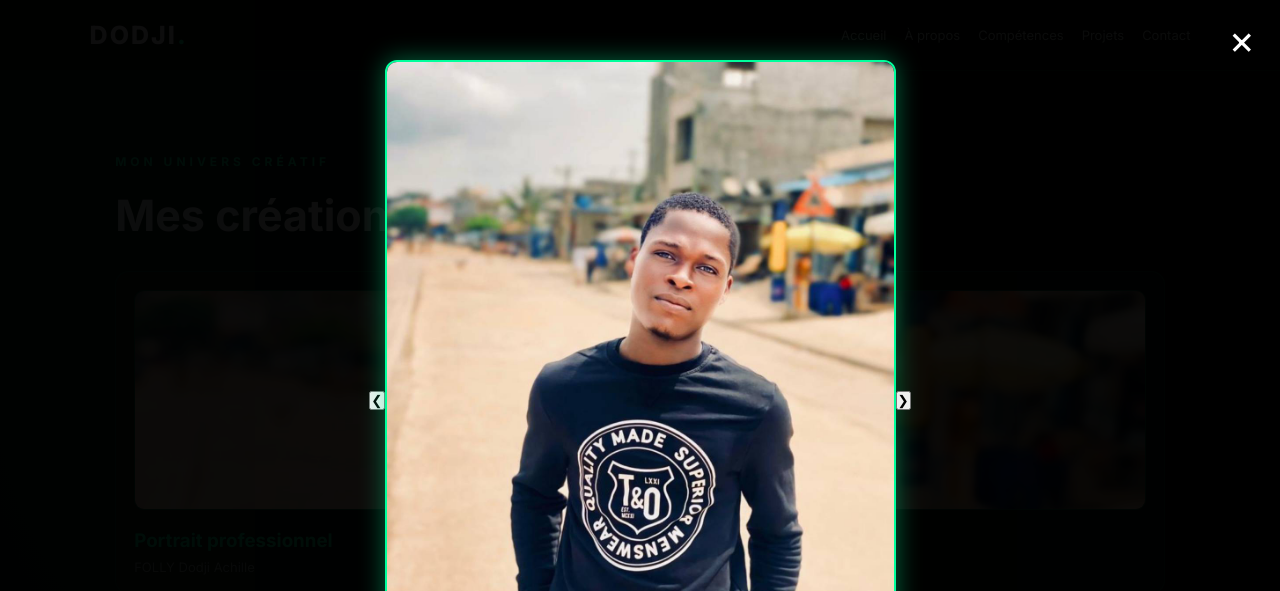
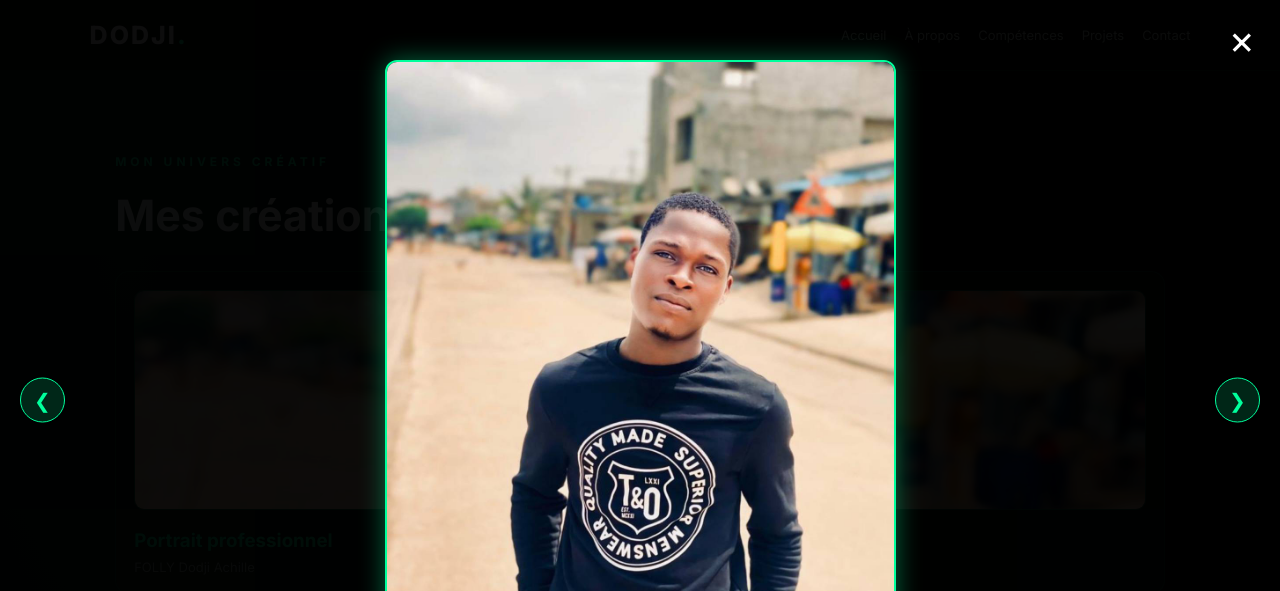
Before and after one commit to follydodji22-coder/dodji-porfoliot, a plain HTML site: page index.html in a window 1280 px wide. Both pictures are taken after a click on the picture 640 px from the left and 3236 px from the top of the page. Shown: the part 2836-3427 px from the top of the page. Drawn offline with Linux system fonts and the light colour scheme.

Commit message:
Update style.css

```diff
--- a/style.css
+++ b/style.css
@@ -520,3 +520,32 @@ a.contact-item:hover {
     font-size: 40px;
     cursor: pointer;
 }
+.lightbox-prev,
+.lightbox-next {
+    position: absolute;
+    top: 50%;
+    transform: translateY(-50%);
+    background: rgba(0, 255, 156, 0.15);
+    color: #00ff9c;
+    border: 1px solid #00ff9c;
+    border-radius: 50%;
+    width: 45px;
+    height: 45px;
+    font-size: 20px;
+    cursor: pointer;
+    z-index: 10000;
+}
+
+.lightbox-prev {
+    left: 20px;
+}
+
+.lightbox-next {
+    right: 20px;
+}
+
+.lightbox-prev:hover,
+.lightbox-next:hover {
+    background: #00ff9c;
+    color: #000;
+}
```
